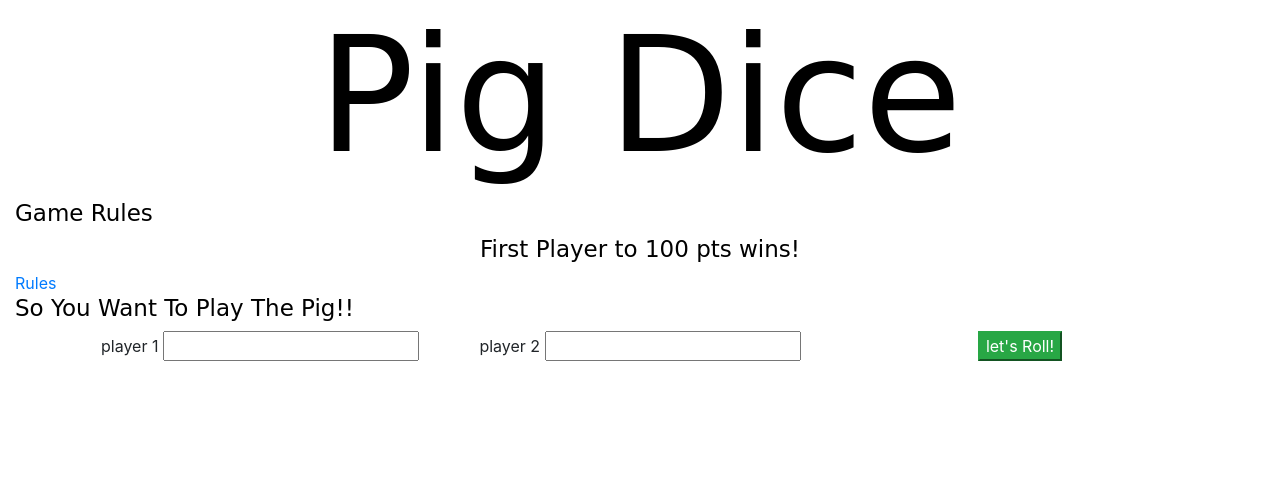
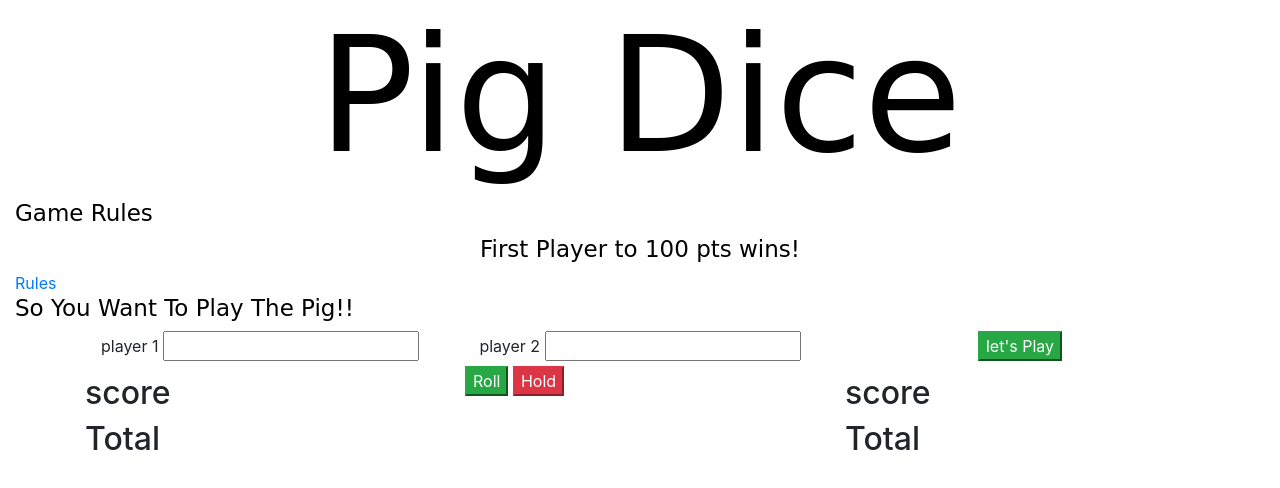
Before and after one commit to M4LW0R3/Pig-Dice, a plain HTML site: page index.html in a window 1280 px wide. Drawn offline with Linux system fonts and the light colour scheme; a web font is replaced by a local one.

```diff
--- a/index.html
+++ b/index.html
@@ -37,9 +37,27 @@
               <input id="player2" type="text" name="">
             </div>
             <div class="col-md-4">
-              <button class="button btn-success"  >let's Roll!</button>
+              <button class="button btn-success"  >let's Play</button>
             </div>
+           </div>
+    </div>
+    <div class="container players">
+            <div class="row">
+              <div class="col-md-4">
+                <h1 id="pl1name"></h1>
+                <h2 id="score">score <span id="pl1score"></span></h2>
+                <h2 id="score">Total <span id="pl1total"></span></h2>
+              </div>
+              <div class="col-md-4">
+                <button class="button btn-success roll" >Roll</button>
+              <button class="button btn-danger hold" >Hold</button></div>
+              <div class="col-md-4">
+                <h1 id="pl2name"></h1>
+                <h2 id="score">score <span id="pl2score"></span></h2>
+                <h2 id="score">Total <span id="pl2total"></span></h2>
+              </div>
+            </div>
+          </div>
 
-    </div>
 </body>
 </html>
```
